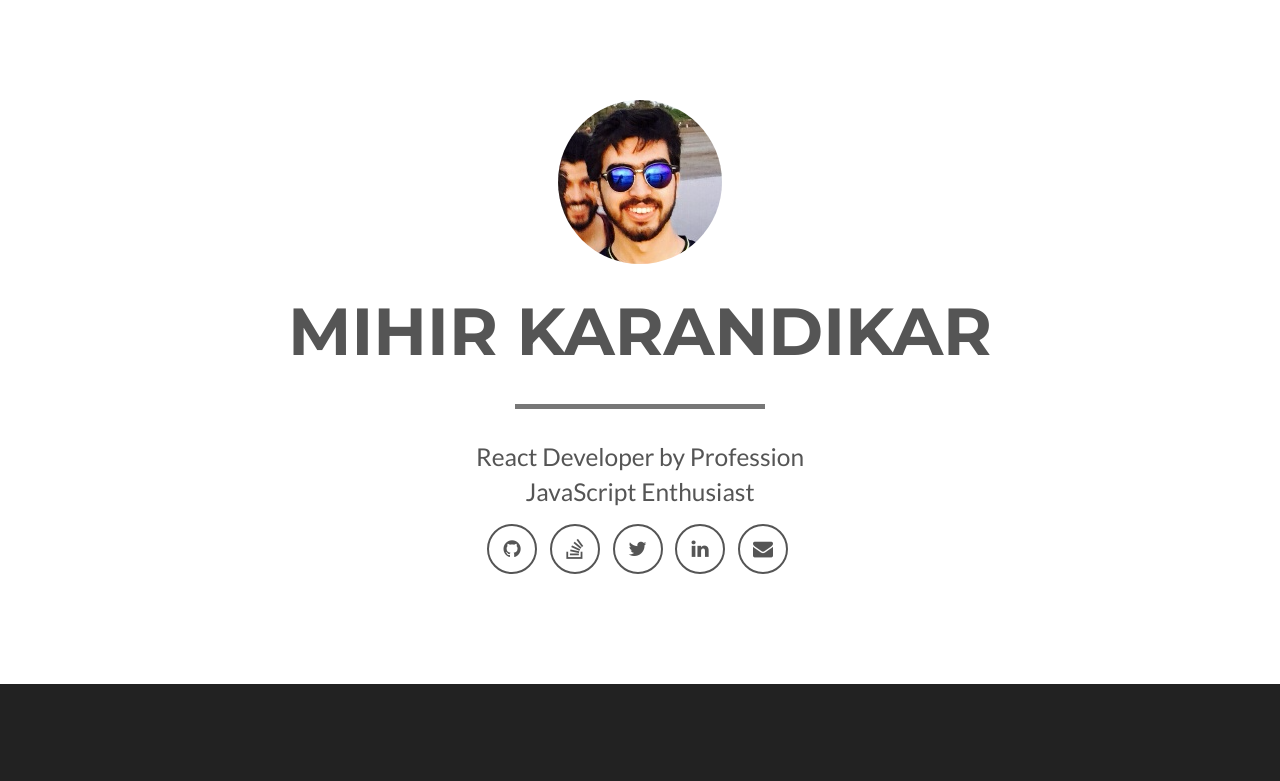
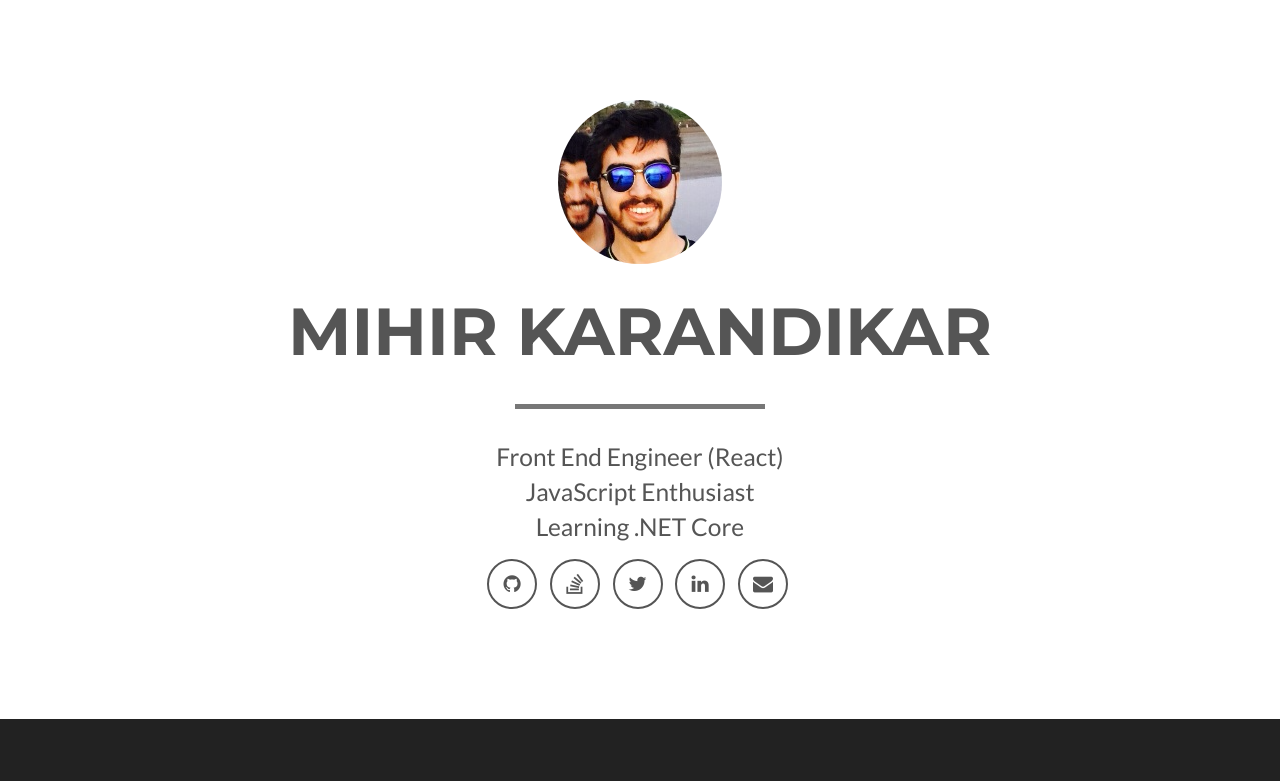
Before and after one commit to mihir0x69/KarandikarMihir.github.io, a website: page index.html in a window 1280 px wide. Shown: the top 781 px of the page. Drawn offline with nearby package versions, Linux system fonts and the light colour scheme.

Commit message:
Update Headlines

```diff
--- a/index.html
+++ b/index.html
@@ -40,11 +40,11 @@
                             <span class="name">Mihir Karandikar</span>
                             <hr class="star-light">
                             <span class="skills">
-                              React Developer by Profession
+                              Front End Engineer (React)
                               <br />
                               JavaScript Enthusiast
                               <br />
-
+                              Learning .NET Core
                             </span>
                         </div>
                     </div>
```
Also changed, not shown: 1 other file.
